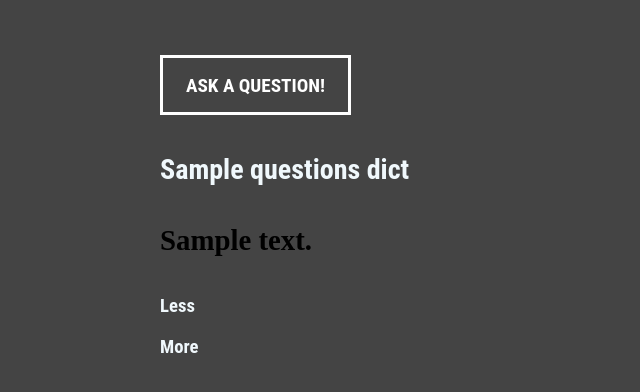
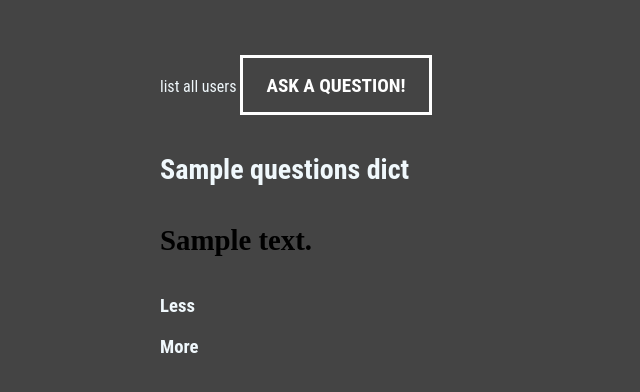
Before and after one commit to jonatanUri/AskMate, a Flask app: template templates/index.html in a window 1280 px wide. Shown: the part 124-516 px from the top of the page, without its empty margins (0-640 px from the left). Run offline with Flask 2, Linux system fonts and the light colour scheme; the template is opened without the code that fills it: most values are stand-ins (such as "Sample title", 1, 10 or a date in 2020).

Commit message:
created function for rendering all_users html in server.py

```diff
--- a/server.py
+++ b/server.py
@@ -210,6 +210,11 @@ def edit_a_comment(num, answer_id_, comment_id_):
     return render_template('edit-answer-comment.html', comment_id_=comment_id_, answer_id_=answer_id_, num=num, comment=comment)
 
 
+@app.route('/all_users')
+def list_all_users():
+    return render_template('all_users.html')
+
+
 
 if __name__ == "__main__":
     app.run()
--- a/templates/index.html
+++ b/templates/index.html
@@ -7,6 +7,7 @@
     <div class="header"> <a href="/"><img src="/static/images/home_button.png" class="home-button"></a><h1>WELKOM!</h1></div>
 </head>
 <body>
+    <a href="/all_users">list all users</a>
     <a href="/new-question" class="btn">ASK A QUESTION!</a>
     {% for i in questions_dict %}
     <p><a href="question/{{ i['id'] }}" class="question-title"><h3>{{ i['title'] }}</h3></a></p>
```
